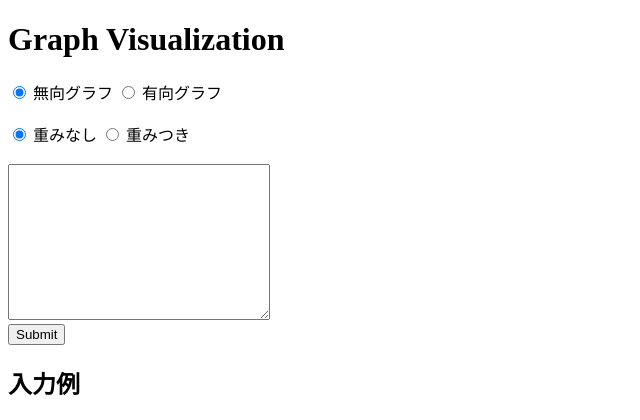
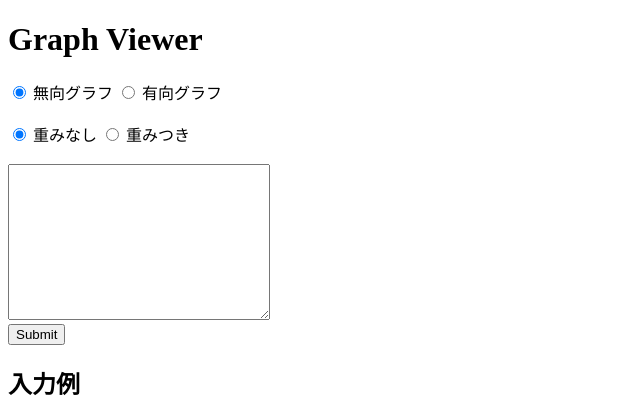
Before and after one commit to Rininmmmment/graph-view, a Flask app: page / in a window 1280 px wide. Shown: the top 420 px of the page, without its empty margins (0-640 px from the left). Run offline with Flask 3, Linux system fonts and the light colour scheme.

Commit message:
README追加

```diff
--- a/templates/index.html
+++ b/templates/index.html
@@ -4,11 +4,11 @@
 <head>
     <meta charset="UTF-8">
     <meta name="viewport" content="width=device-width, initial-scale=1.0">
-    <title>Flask and NetworkX</title>
+    <title>Graph Viewer</title>
 </head>
 
 <body>
-    <h1>Graph Visualization</h1>
+    <h1>Graph Viewer</h1>
 
     <p>{{ error }}</p>
 
```
Also changed, not shown: README.md (added).
